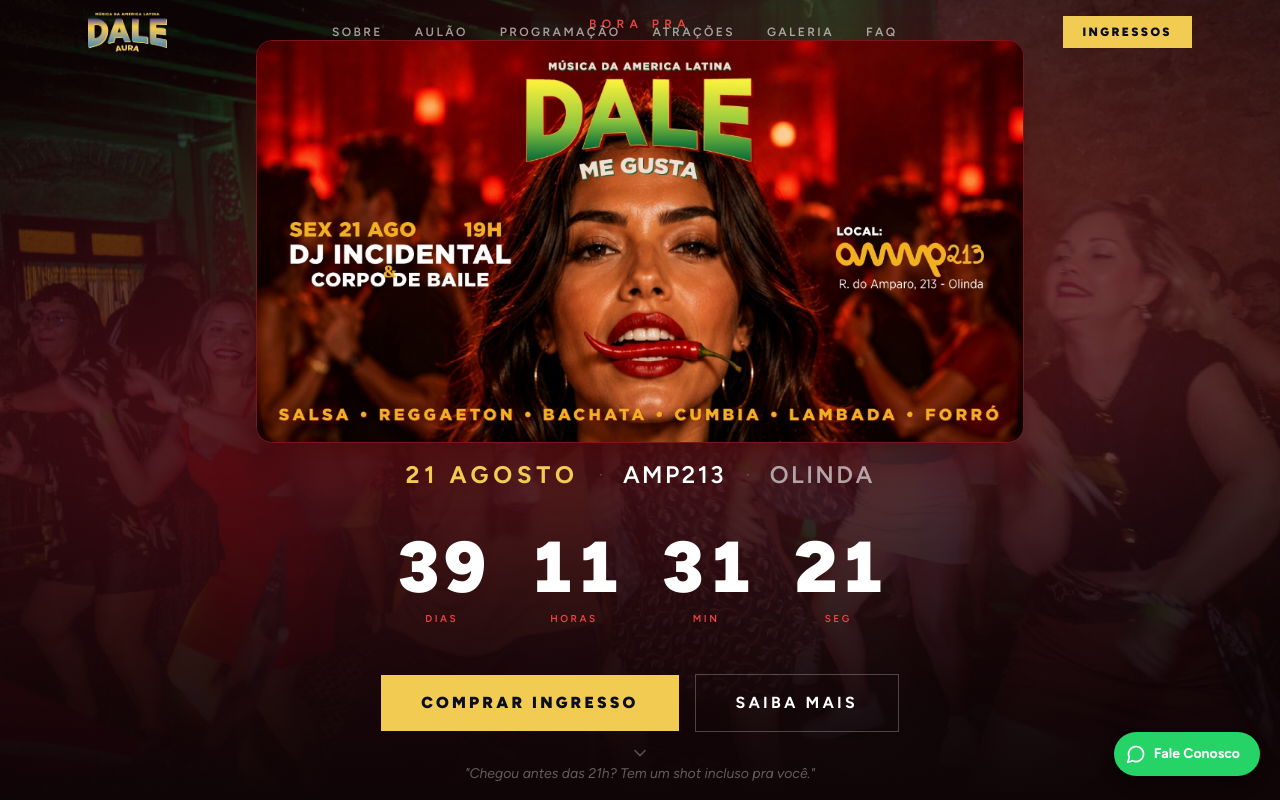
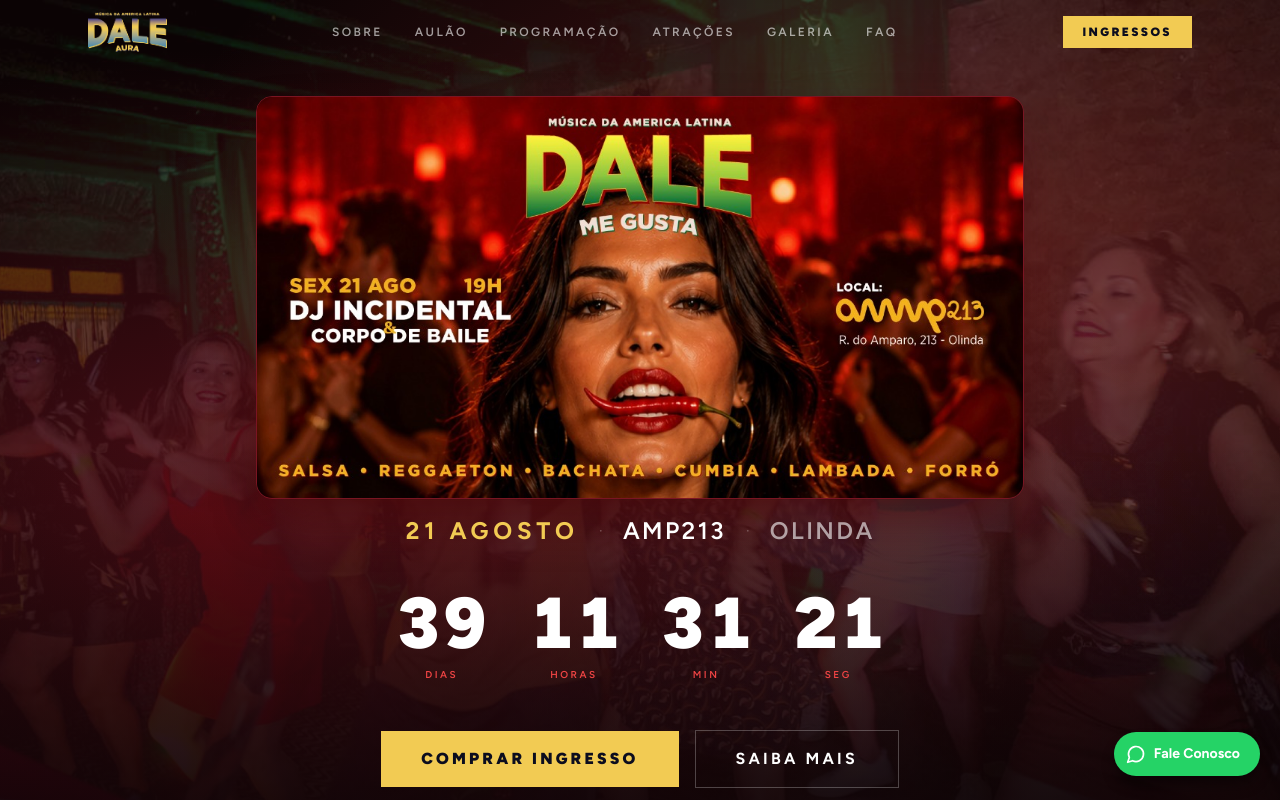
Before and after one commit to ericklevay/borapradale, a React (Vite) app: page / in a window 1280 px wide. Shown: the top 800 px of the page. Built offline with nearby package versions, Linux system fonts and the light colour scheme.

Commit message:
fix: remove texto BORA PRA e ajusta espacamento do topo (hero)

```diff
--- a/src/app/App.tsx
+++ b/src/app/App.tsx
@@ -117,13 +117,7 @@ function Hero() {
       <div className="absolute inset-0 bg-gradient-to-b from-transparent via-transparent to-[#0F0406]" />
 
       {/* Content */}
-      <div className="relative z-10 text-center px-6 w-full max-w-5xl mx-auto">
-        <p
-          className="text-[#EF4444] text-xs font-semibold tracking-[0.45em] mb-2"
-          style={{ fontFamily: BODY }}
-        >
-          BORA PRA
-        </p>
+      <div className="relative z-10 text-center px-6 pt-24 pb-12 w-full max-w-5xl mx-auto">
         <h1 className="sr-only">
           DALE ME GUSTA — Festa de Música Latina em Olinda, 21 de Agosto de 2026
         </h1>
```
